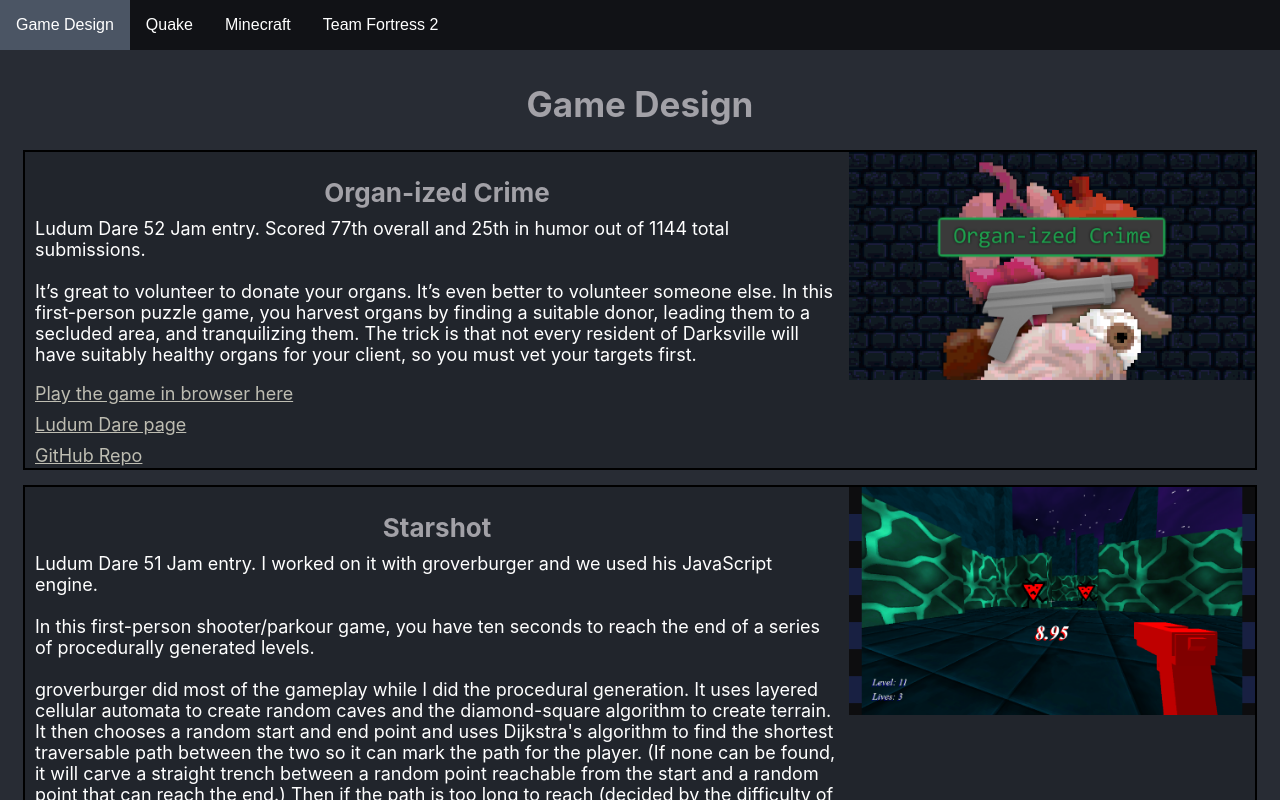
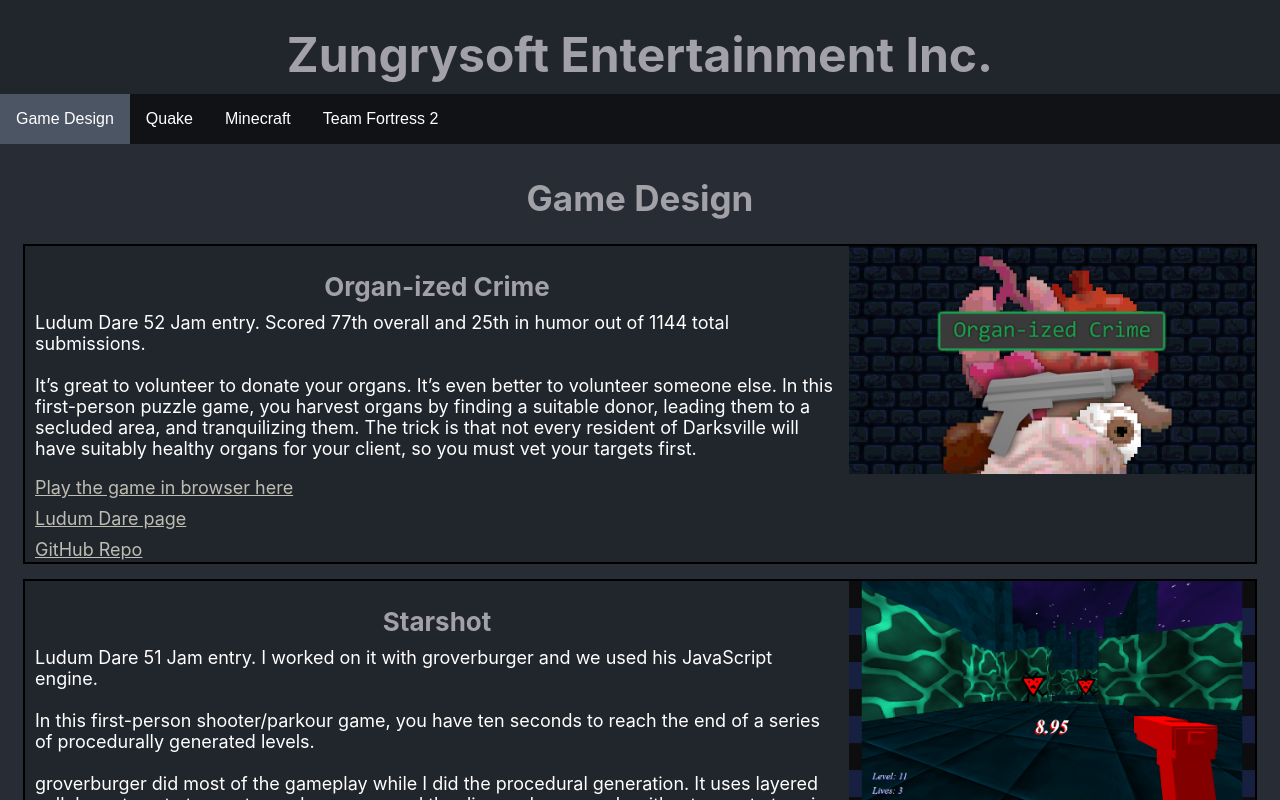
Before and after one commit to Zungrysoft/Zungrysoft.github.io, a React (Create React App) app: page / in a window 1280 px wide. Shown: the top 800 px of the page. Built offline with nearby package versions, Linux system fonts and the light colour scheme.

Commit message:
Added page header

```diff
--- a/src/App.css
+++ b/src/App.css
@@ -83,6 +83,14 @@
     margin: 10px;
 }
 
+h1 {
+    font-size: 48px;
+    margin-bottom: 10px;
+    margin-top: 25px;
+    text-align: center;
+    color: #a2a1a7;
+}
+
 h2 {
     font-size: 35px;
     margin-bottom: 10px;
@@ -114,3 +122,9 @@
     align-self: start;
     max-width: 33%;
 }
+
+.header-background {
+    background-color: #21252c;
+    display: flex;
+    justify-content: center;
+}
--- a/src/App.js
+++ b/src/App.js
@@ -11,6 +11,9 @@
     const [page, setPage] = useState(0);
     return (
         <div className="App">
+            <div className="header-background">
+                <h1>Zungrysoft Entertainment Inc.</h1>
+            </div>
             <Navbar
                 projectData={projectData}
                 startVal={page}
--- a/src/data/projects.json
+++ b/src/data/projects.json
@@ -221,8 +221,14 @@
             "projects": [
                 {
                     "title": "Watercourse",
-                    "image": "",
-                    "description": "Watercourse is a 3CP Attack/Defend map. Download it here: https://tf2maps.net/downloads/watercourse.14833/"
+                    "image": "watercourse.png",
+                    "description": "Watercourse is a 3CP Attack/Defend map with a river running all the way through it. It takes place in a water De-Purification plant, where they squeeze out drinkable bottles of water to Re-Purify and Re-Bottle it later down the line.\n\nThe map is currently in alpha, but I will hopefully be able to detail it soon. Screenshots are current as of Version a15.",
+                    "links": [
+                        {
+                            "text": "Download it here",
+                            "url": "https://tf2maps.net/downloads/watercourse.14833/"
+                        }
+                    ]
                 }
             ]
         }
```
Also changed, not shown: 1 other file (tests, documents, lock files or other folders).
